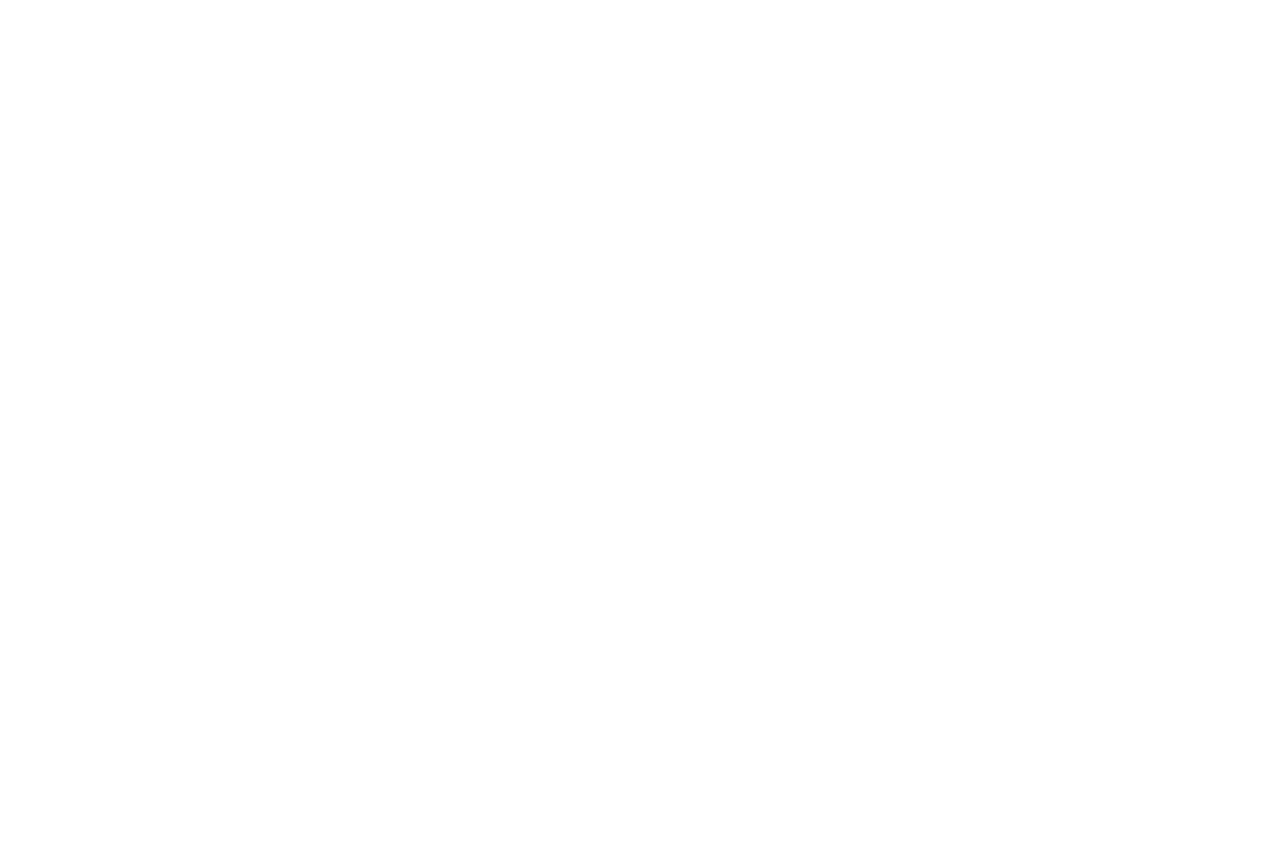
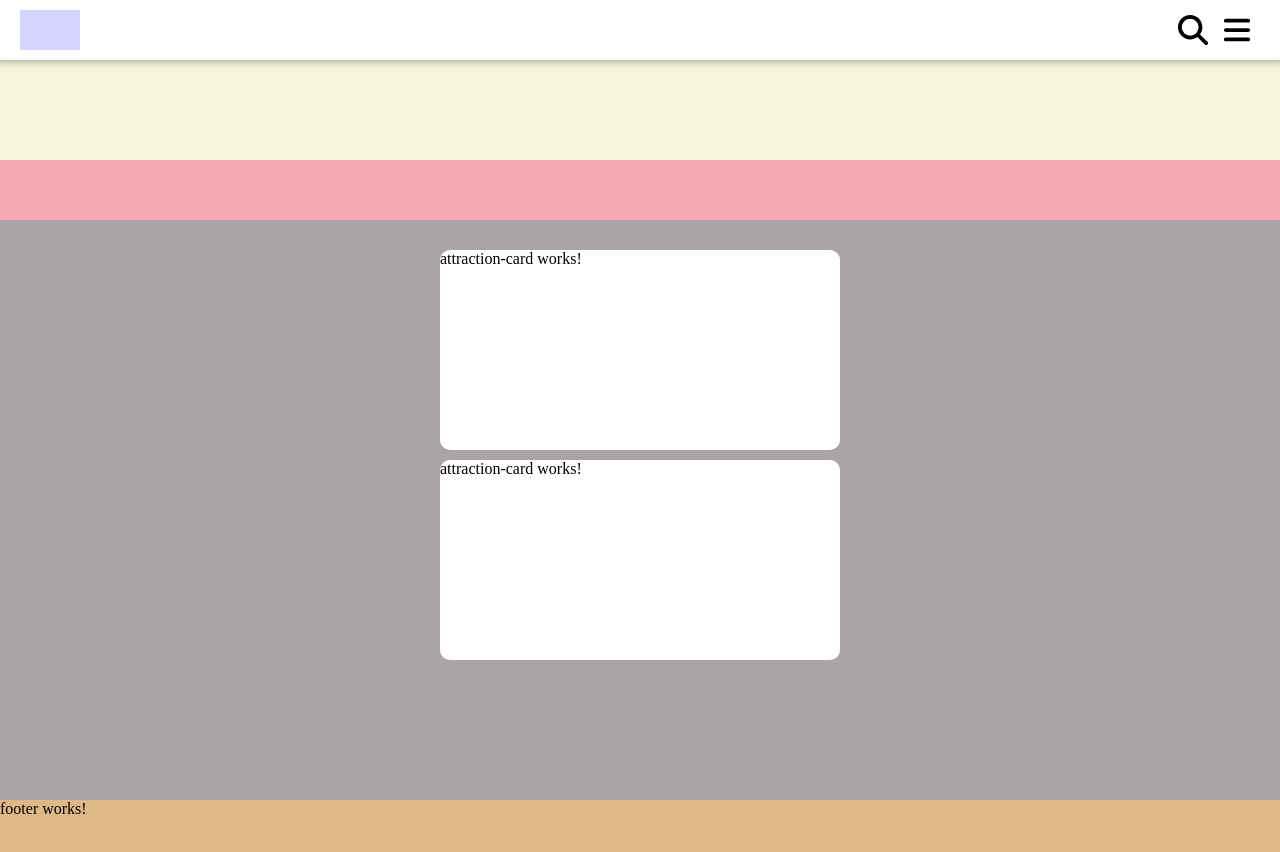
Before and after one commit to jasarevicedis/GoTravnik, an Angular app: page /attractions in a window 1280 px wide. Before the commit this address led to /. Shown: the top 852 px of the page. Before the commit the page ends 800 px from the top, so only its background shows below. Built offline with nearby package versions, Linux system fonts and the light colour scheme.

Commit message:
SETUP: attraction page layout

```diff
--- /dev/null
+++ b/src/app/public/components/attraction-card/attraction-card.component.html
@@ -0,0 +1 @@
+<p>attraction-card works!</p>
--- /dev/null
+++ b/src/app/public/components/attraction-card/attraction-card.component.scss
@@ -0,0 +1,8 @@
+:host {
+    width: 400px;
+    height: 200px;
+    display: flex;
+    background-color: white;
+    border-radius: 10px;
+    margin-bottom: 10px;
+}
--- a/src/app/public/pages/accomodationpage/accomodationpage.component.html
+++ b/src/app/public/pages/accomodationpage/accomodationpage.component.html
@@ -1 +1,6 @@
-<p>accomodationpage works!</p>
+<div class="page-banner"></div>
+<div class="hotels-nav">
+    <button class="hotels-filter"></button>
+    <button class="hotels-sort"></button>
+</div>
+<div class="hotels-container"></div>
--- a/src/app/public/pages/accomodationpage/accomodationpage.component.scss
+++ b/src/app/public/pages/accomodationpage/accomodationpage.component.scss
@@ -4,4 +4,39 @@
     display: flex;
     flex-direction: column;
     background-color: rgb(253, 192, 220);
+    flex-direction: column;
+    .page-banner {
+        margin-top: 60px;
+        width: 100%;
+        height: 100px;
+        display: flex;
+        background-color: aliceblue;
+    }
+    .hotels-nav {
+        width: 100%;
+        height: 60px;
+        display: flex;
+        background-color: rgb(255, 255, 255);
+        align-items: center;
+        justify-content: center;
+        gap: 15px;
+        button {
+            height: 40px;
+            display: flex;
+            background-color: transparent;
+            border-radius: 8px;
+        }
+        .hotels-filter {
+            width: 250px;
+        }
+        .hotels-sort {
+            width: 130px;
+        }
+    }
+    .hotels-container {
+        width: 100%;
+        display: flex;
+        flex-direction: column;
+        min-height: calc(100vh - 220px);
+    }
 }
--- /dev/null
+++ b/src/app/public/pages/attractionspage/attractionspage.component.html
@@ -0,0 +1,7 @@
+<div class="page-banner"></div>
+<div class="attractions-nav"></div>
+<div class="attractions-container">
+    <app-attraction-card></app-attraction-card>
+    <app-attraction-card></app-attraction-card>
+
+</div>
--- /dev/null
+++ b/src/app/public/pages/attractionspage/attractionspage.component.scss
@@ -0,0 +1,27 @@
+:host {
+    width: 100%;
+    min-height: 100vh;
+    display: flex;
+    flex-direction: column;
+    background-color: rgb(170, 163, 167);
+    flex-direction: column;
+    align-items: center;
+    .page-banner {
+        margin-top: 60px;
+        height: 100px;
+        width: 100%;
+        display: flex;
+        background-color: beige;
+    }
+    .attractions-nav {
+        height: 60px;
+        width: 100%;
+        background-color: rgb(247, 168, 181);
+        display: flex;
+    }
+    .attractions-container {
+        margin-top: 30px;
+        display: flex;
+        flex-direction: column;
+    }
+}
--- a/src/app/public/public-routing.module.ts
+++ b/src/app/public/public-routing.module.ts
@@ -5,6 +5,7 @@ import { FoodpageComponent } from './pages/foodpage/foodpage.component';
 import { PublicComponent } from './public.component';
 import { PlantrippageComponent } from './pages/plantrippage/plantrippage.component';
 import { AccomodationpageComponent } from './pages/accomodationpage/accomodationpage.component';
+import { AttractionspageComponent } from './pages/attractionspage/attractionspage.component';
 
 const routes: Routes = [
   {path:'', component: PublicComponent,
@@ -12,7 +13,8 @@ const routes: Routes = [
       {path: '', component: HomepageComponent},
       {path: 'food', component: FoodpageComponent},
       {path:'planthetrip', component: PlantrippageComponent},
-      {path:'accomodation', component: AccomodationpageComponent}
+      {path:'accomodation', component: AccomodationpageComponent},
+      {path:'attractions', component: AttractionspageComponent}
     ]
   }
 
--- a/src/app/public/public.module.ts
+++ b/src/app/public/public.module.ts
@@ -9,6 +9,8 @@ import { FoodpageComponent } from './pages/foodpage/foodpage.component';
 import { FooterComponent } from './components/footer/footer.component';
 import { PlantrippageComponent } from './pages/plantrippage/plantrippage.component';
 import { AccomodationpageComponent } from './pages/accomodationpage/accomodationpage.component';
+import { AttractionspageComponent } from './pages/attractionspage/attractionspage.component';
+import { AttractionCardComponent } from './components/attraction-card/attraction-card.component';
 
 
 
@@ -21,6 +23,8 @@ import { AccomodationpageComponent } from './pages/accomodationpage/accomodation
     FooterComponent,
     PlantrippageComponent,
     AccomodationpageComponent,
+    AttractionspageComponent,
+    AttractionCardComponent,
 
   ],
   imports: [
```
Also changed, not shown: src/app/public/components/attraction-card/attraction-card.component.ts (added, +10 -0 lines), src/app/public/pages/attractionspage/attractionspage.component.ts (added, +9 -0 lines), 2 other files (tests, documents, lock files or other folders).
